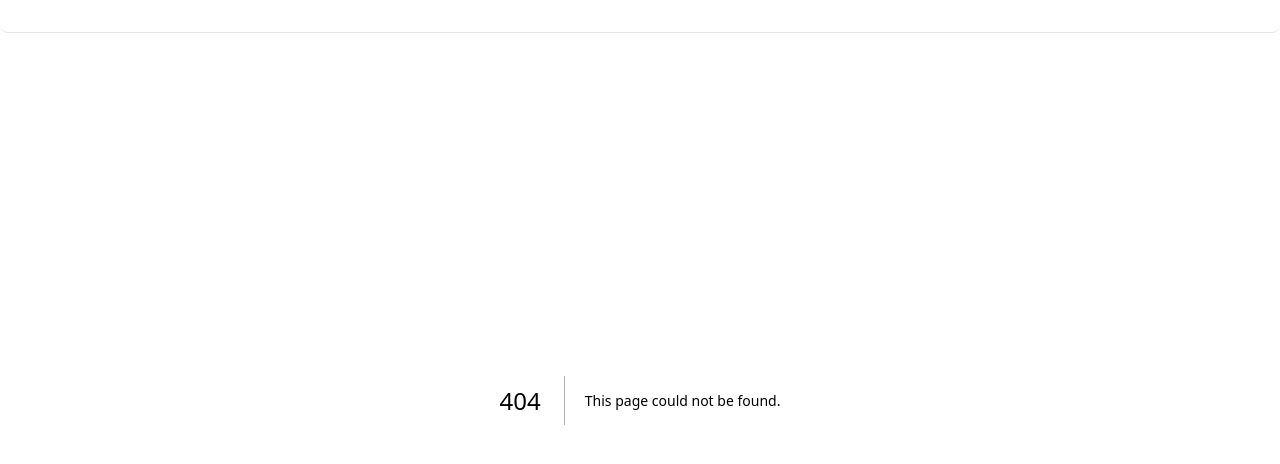
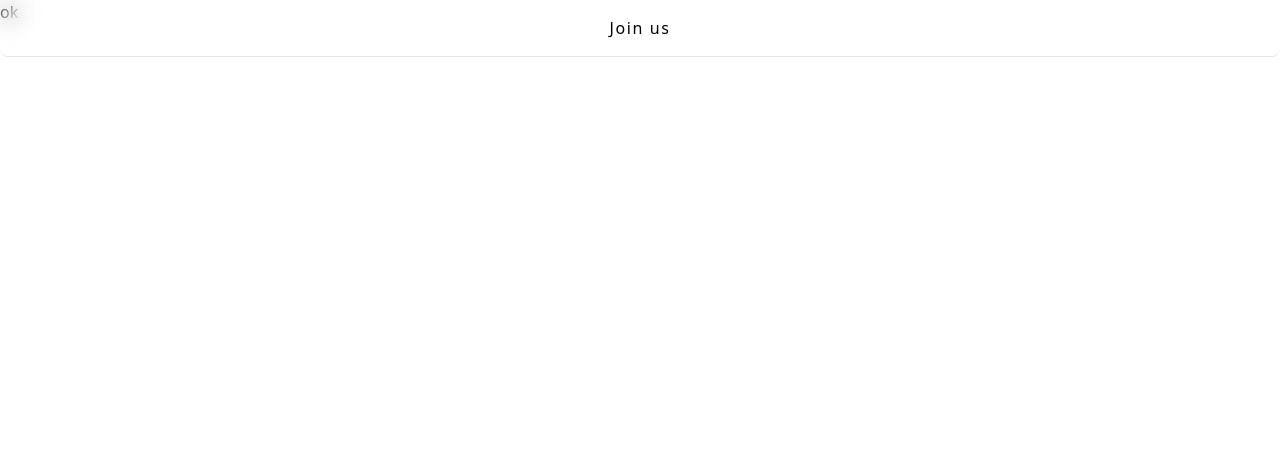
Before and after one commit to pawelek7k/future, a Next.js app: page /Login in a window 1280 px wide. Before the commit this address had no page. Shown: the top 464 px of the page. Built offline with nearby package versions, Linux system fonts and the light colour scheme.

Commit message:
add navigation

```diff
--- a/components/Layout/MainNavigation.tsx
+++ b/components/Layout/MainNavigation.tsx
@@ -1,14 +1,16 @@
+import Link from "next/link";
+
 export const MainNavigation = () => {
   return (
     <header className="flex justify-evenly p-4 w-full text-text fixed z-50 bg-secondaryBg backdrop-blur-md rounded-b-lg border-b border-secondary">
       <nav>
         <ul className="flex gap-8 tracking-widest">
-          {/* <li>
+          {/* {/* <li>
             <Link href="/posts">Posts</Link>
+          </li> */}
+          <li>
+            <Link href="/login">Join us</Link>
           </li>
-          <li>
-            <Link href="/contact">Contact</Link>
-          </li> */}
         </ul>
       </nav>
     </header>
--- /dev/null
+++ b/components/login/Form.tsx
@@ -0,0 +1,3 @@
+export const LoginForm = () => {
+  return <h1>ok</h1>;
+};
--- /dev/null
+++ b/pages/Login.tsx
@@ -0,0 +1,7 @@
+import { LoginForm } from "@/components/login/Form";
+
+const LoginPage = () => {
+  return <LoginForm />;
+};
+
+export default LoginPage;
--- a/pages/_app.tsx
+++ b/pages/_app.tsx
@@ -1,6 +1,6 @@
 import { AppProps } from "next/app";
 import Head from "next/head";
-import Layout from "../components/Layout";
+import Layout from "../components/layout";
 import "../styles/globals.css";
 
 export default function MyApp({ Component, pageProps }: AppProps) {
```
